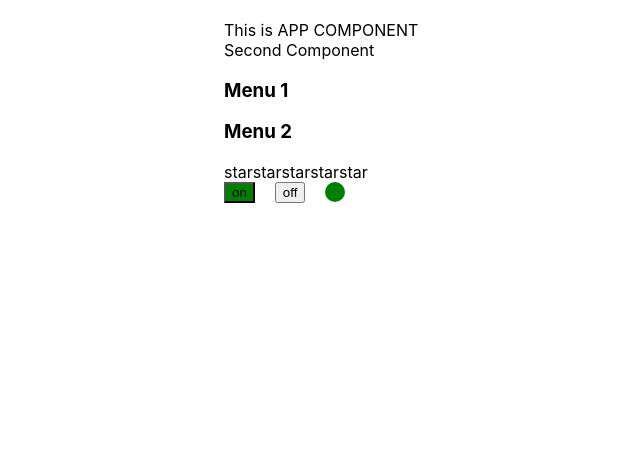
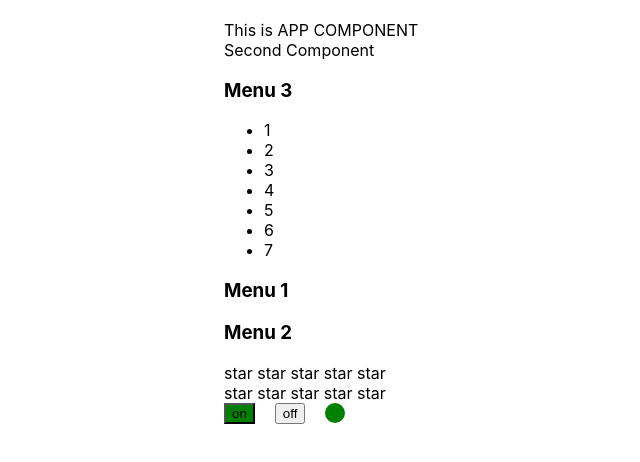
Before and after one commit to vasilyocheck/my-app, a React (Create React App) app: page / in a window 1280 px wide. Shown: the top 462 px of the page, without its empty margins (116-756 px from the left). Built offline with nearby package versions, Linux system fonts and the light colour scheme.

Commit message:
s1 w4 - callback training (rating + accordion)

```diff
--- a/src/App.tsx
+++ b/src/App.tsx
@@ -1,29 +1,42 @@
 import React, {useState} from 'react';
 import './App.css';
-import Accordion from "./components/Accordion";
+import UncontrolledAccordion from "./components/UncontrolledAccordion";
+import {UncontrolledRating} from "./components/UncontrolledRating/UncontrolledRating";
+import {OnOff} from "./components/OnOff/OnOff";
 import {Rating} from "./components/Rating/Rating";
-import {OnOff} from "./components/OnOff/OnOff";
+import {Accordion} from "./components/Accordion/Accordion";
+
+export type RatingValueType = 0 | 1 | 2 | 3 | 4 | 5;
 
 
 function App() {
     const [isOn, setIsOn] = useState(true);
+    const [ratingValue, setRatingValue] = useState<RatingValueType>(0);
+    const [accordionIsCollapsed, setAccordionIsCollapsed] = useState<boolean>(false);
 
     const changeIsOnStatus = () => {
         setIsOn(!isOn);
+    }
+
+    const changeRating = (newRatingValue: RatingValueType) => {
+        setRatingValue(newRatingValue);
     }
 
     return (
         <div className={'App'} >
             <TitleApp title={'This is APP COMPONENT'} />
             <TitleApp title={'Second Component'} />
-            <Accordion titleValue={'Menu 1'} />
-            <Accordion titleValue={'Menu 2'} />
-            <Rating/>
-            {/*<Rating value={1}/>
-            <Rating value={2}/>
-            <Rating value={3}/>
-            <Rating value={4}/>
-            <Rating value={5}/>*/}
+            <Accordion titleValue='Menu 3'
+                       setAccordionIsCollapsed={setAccordionIsCollapsed}
+                       accordionIsCollapsed={accordionIsCollapsed}/>
+            <UncontrolledAccordion titleValue={'Menu 1'} />
+            <UncontrolledAccordion titleValue={'Menu 2'} />
+            <Rating value={ratingValue}
+                    changeRating={changeRating}
+            />
+
+            <UncontrolledRating />
+
             <OnOff status={isOn} changeIsOnStatus={changeIsOnStatus}/>
         </div>
 
--- /dev/null
+++ b/src/components/Accordion/Accordion.tsx
@@ -0,0 +1,42 @@
+type AccordionPropsType = {
+    titleValue: string
+    setAccordionIsCollapsed: (accordionIsCollapsed: boolean) => void
+    accordionIsCollapsed: boolean
+}
+
+export const Accordion: React.FC<AccordionPropsType> = (props) => {
+    const toggleHandler = () => {
+        props.setAccordionIsCollapsed(!props.accordionIsCollapsed);
+    }
+    return (
+        <div>
+            <AccordionTitle title={props.titleValue} callBack={toggleHandler}/>
+            { !props.accordionIsCollapsed && <AccordionBody/>}
+        </div>
+    );
+}
+
+type AccordionTitlePropsType = {
+    title: string
+    callBack: () => void
+}
+
+const AccordionTitle = (props: AccordionTitlePropsType) => {
+    return (
+        <h3 onClick={props.callBack}>{props.title}</h3>
+    );
+}
+
+const AccordionBody = () => {
+    return (
+        <ul>
+            <li>1</li>
+            <li>2</li>
+            <li>3</li>
+            <li>4</li>
+            <li>5</li>
+            <li>6</li>
+            <li>7</li>
+        </ul>
+    );
+}
--- a/src/components/Rating/Rating.tsx
+++ b/src/components/Rating/Rating.tsx
@@ -1,30 +1,35 @@
-import React, {useState} from "react";
+import {RatingValueType} from "../../App";
+
+type RatingPropsType = {
+    value: number
+    changeRating: (newRatingValue: RatingValueType) => void
+}
+export function Rating(props: RatingPropsType) {
 
 
-export function Rating() {
-    const [value, setValue] = useState(0);
-    const onClickValueHandler = (value: number)=>setValue(value);
     return (
         <div>
-            <Star selected={value > 0} callBack={() =>onClickValueHandler(1)}/>
-            <Star selected={value > 1} callBack={() =>onClickValueHandler(2)}/>
-            <Star selected={value > 2} callBack={() => onClickValueHandler(3)}/>
-            <Star selected={value > 3} callBack={() =>onClickValueHandler(4)}/>
-            <Star selected={value > 4} callBack={() =>onClickValueHandler(5)}/>
+            <Star selected={props.value > 0} starNum={1} changeRating={props.changeRating}/>
+            <Star selected={props.value > 1} starNum={2} changeRating={props.changeRating}/>
+            <Star selected={props.value > 2} starNum={3} changeRating={props.changeRating}/>
+            <Star selected={props.value > 3} starNum={4} changeRating={props.changeRating}/>
+            <Star selected={props.value > 4} starNum={5} changeRating={props.changeRating}/>
         </div>
     );
 }
 
 type StarPropsType = {
     selected: boolean
-    callBack: () => void
+    starNum: RatingValueType
+    changeRating: (newRatingValue: RatingValueType) => void
+
 }
 
 const Star = (props: StarPropsType) => {
-
+    const onClickHandler = () => {
+        props.changeRating(props.starNum);
+    }
     return (
-        <div className={'Star'} onClick={props.callBack}>
-            {props.selected ? <span><b>star </b></span> : <span>star </span>}
-        </div>
+             <span onClick={onClickHandler}>{props.selected ? <b>star </b> : 'star '}</span>
     );
 }
--- a/src/components/Accordion.tsx
+++ b/src/components/UncontrolledAccordion.tsx
@@ -5,7 +5,7 @@ type AccordionPropsType = {
 
 }
 
-const Accordion: React.FC<AccordionPropsType> = (props) => {
+const UncontrolledAccordion: React.FC<AccordionPropsType> = (props) => {
     const [toggle, setToggle] = useState(false);
     const onClickToggleHandler = () => setToggle(!toggle);
     return (
@@ -37,4 +37,4 @@ const AccordionBody = () => {
     );
 }
 
-export default Accordion;
+export default UncontrolledAccordion;
--- /dev/null
+++ b/src/components/UncontrolledRating/UncontrolledRating.tsx
@@ -0,0 +1,31 @@
+import React, {useState} from "react";
+
+
+export function UncontrolledRating() {
+    const [value, setValue] = useState(0);
+    const onClickValueHandler = (value: number)=>setValue(value);
+    return (
+        <div>
+            <Star selected={value > 0} setValue={setValue} value={1}/>
+            <Star selected={value > 1} setValue={setValue} value={2}/>
+            <Star selected={value > 2} setValue={setValue} value={3}/>
+            <Star selected={value > 3} setValue={setValue} value={4}/>
+            <Star selected={value > 4} setValue={setValue} value={5}/>
+        </div>
+    );
+}
+
+type StarPropsType = {
+    selected: boolean
+    value: 1 | 2 | 3 | 4 | 5
+    setValue: (value: 1 | 2 | 3 | 4 | 5) => void
+}
+
+const Star = (props: StarPropsType) => {
+    const onClickHandler = () => {
+        props.setValue(props.value);
+    }
+    return (
+             <span onClick={onClickHandler}>{props.selected ? <b>star </b> : 'star '}</span>
+    );
+}
```
